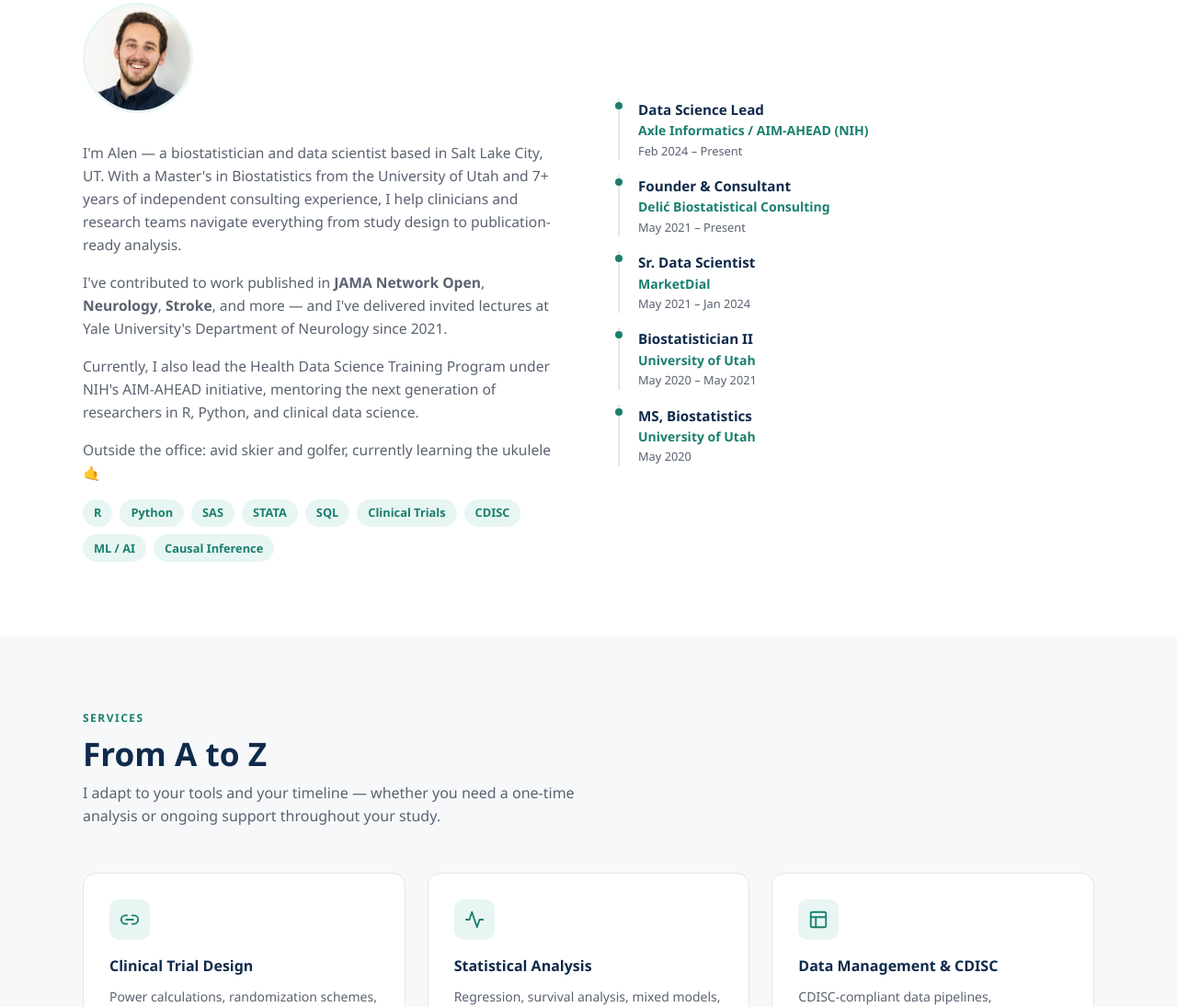
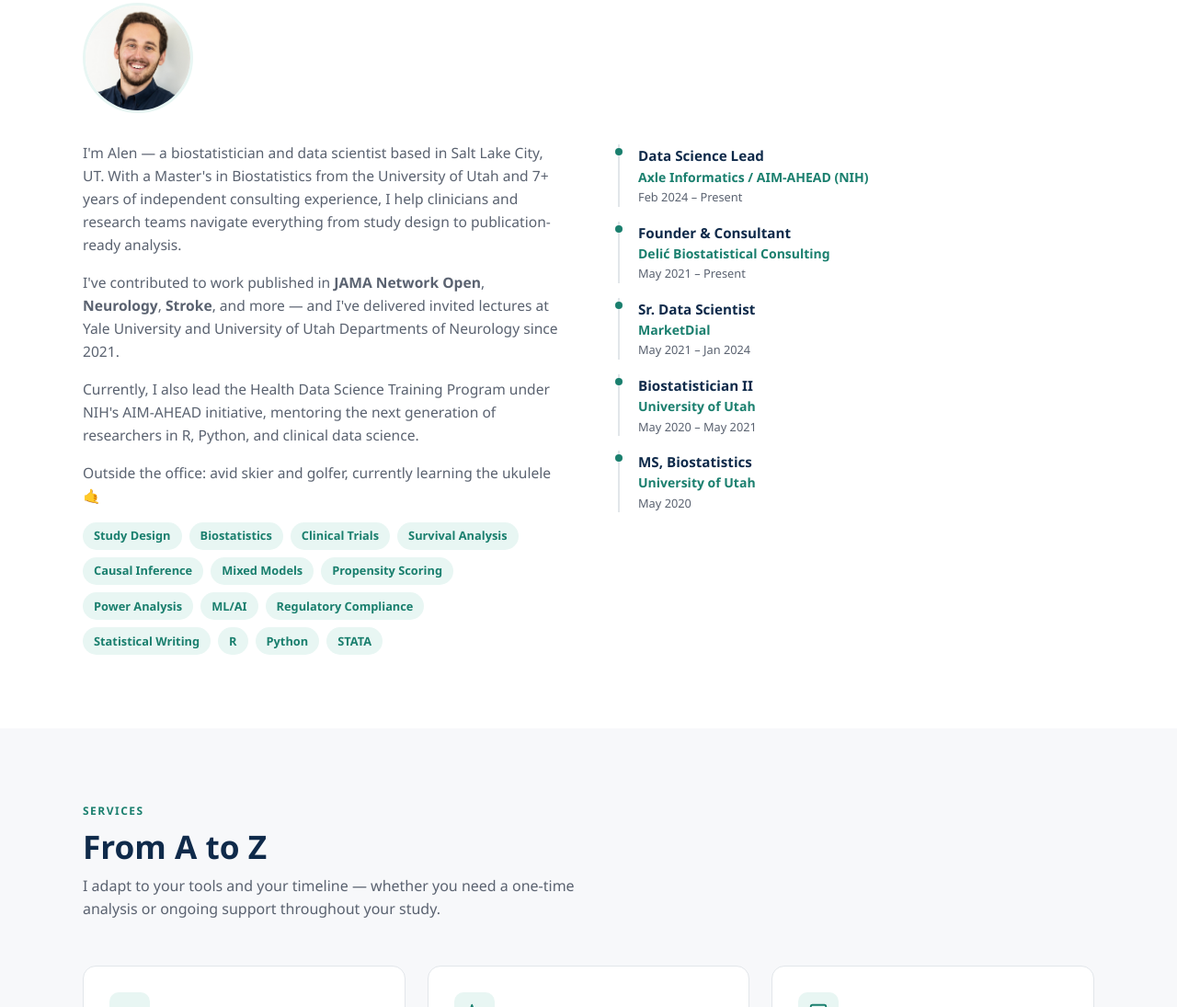
Before and after one commit to alenmainz/alenmainz.github.io, a plain HTML site: page index.html in a window 1280 px wide. Shown: the part 997-2092 px from the top of the page at 92% size. Drawn offline with Linux system fonts and the light colour scheme.

Commit message:
Update index.html
update to description

```diff
--- a/index.html
+++ b/index.html
@@ -167,14 +167,15 @@
       <div class="about-text">
         <img src="headshot.jpg" alt="Alen Delić" style="width:120px;height:120px;border-radius:50%;object-fit:cover;object-position:center top;margin-bottom:1.5rem;border:3px solid var(--teal-light)"/>
         <p>I'm Alen — a biostatistician and data scientist based in Salt Lake City, UT. With a Master's in Biostatistics from the University of Utah and 7+ years of independent consulting experience, I help clinicians and research teams navigate everything from study design to publication-ready analysis.</p>
-        <p>I've contributed to work published in <strong>JAMA Network Open</strong>, <strong>Neurology</strong>, <strong>Stroke</strong>, and more — and I've delivered invited lectures at Yale University's Department of Neurology since 2021.</p>
+        <p>I've contributed to work published in <strong>JAMA Network Open</strong>, <strong>Neurology</strong>, <strong>Stroke</strong>, and more — and I've delivered invited lectures at Yale University and University of Utah Departments of Neurology since 2021.</p>
         <p>Currently, I also lead the Health Data Science Training Program under NIH's AIM-AHEAD initiative, mentoring the next generation of researchers in R, Python, and clinical data science.</p>
         <p>Outside the office: avid skier and golfer, currently learning the ukulele 🤙</p>
         <div class="tags">
-          <span class="tag">R</span><span class="tag">Python</span><span class="tag">SAS</span>
-          <span class="tag">STATA</span><span class="tag">SQL</span>
-          <span class="tag">Clinical Trials</span><span class="tag">CDISC</span>
-          <span class="tag">ML / AI</span><span class="tag">Causal Inference</span>
+          <span class="tag">Study Design</span><span class="tag">Biostatistics</span><span class="tag">Clinical Trials</span>
+          <span class="tag">Survival Analysis</span><span class="tag">Causal Inference</span><span class="tag">Mixed Models</span>
+          <span class="tag">Propensity Scoring</span><span class="tag">Power Analysis</span>
+          <span class="tag">ML/AI</span><span class="tag">Regulatory Compliance</span><span class="tag">Statistical Writing</span>
+          <span class="tag">R</span><span class="tag">Python</span><span class="tag">STATA</span>
         </div>
       </div>
       <div class="about-right">
```
